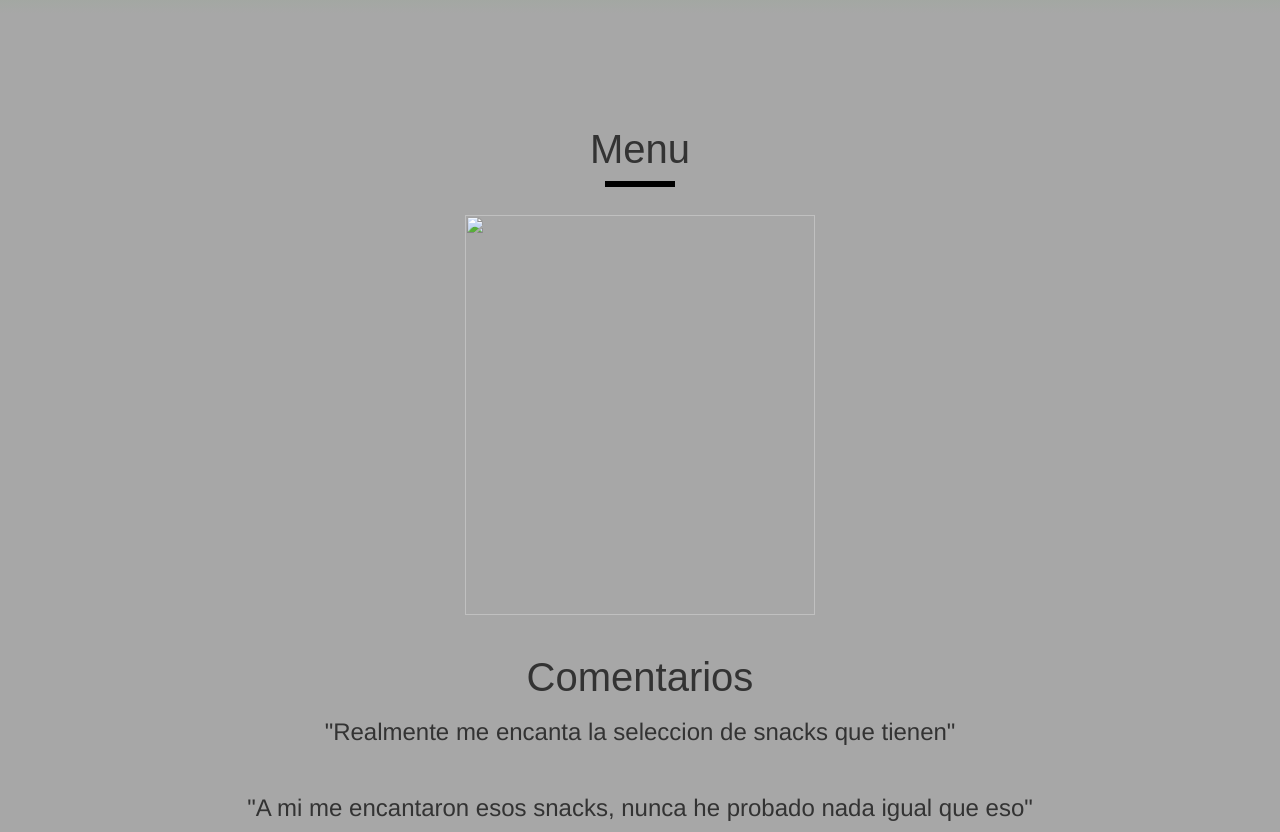
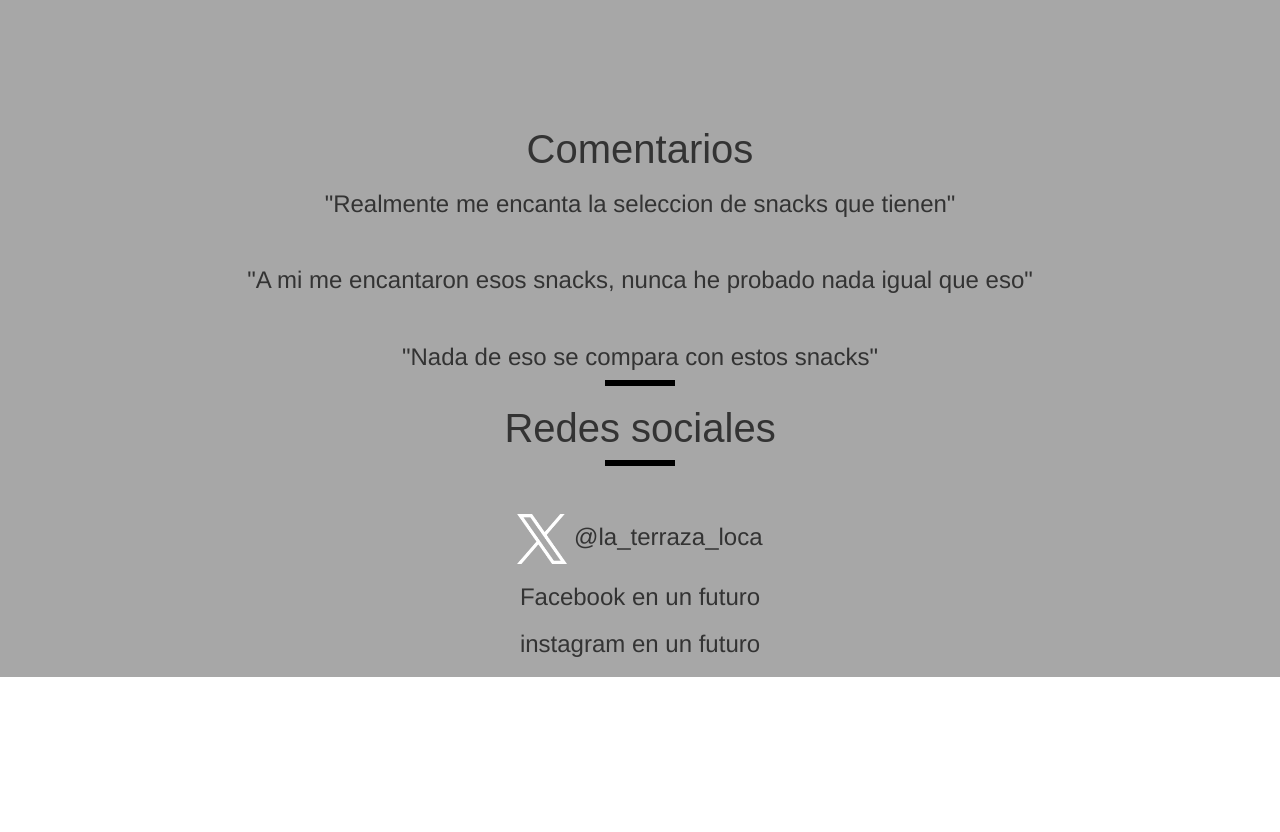
Before and after one commit to ilovecatsdeveloping/la-terraza-loca3, a plain HTML site: page index.html in a window 1280 px wide. Shown: the part 628-1460 px from the top of the page. After the commit the page ends 1305 px from the top, so only its background shows below. Drawn offline with nearby package versions, Linux system fonts and the light colour scheme.

Commit message:
Update index.html
No habia archivo Menu.png removi la seccion

```diff
--- a/index.html
+++ b/index.html
@@ -65,16 +65,6 @@
 
     </section>
 
-    <section id="videos">
-        <h1>Menu</h1>
-        <div class="line"></div>
-        <br>
-        <img src="Menu.png" height="400px" width="350x">
-        <br>
-        <br>
-
-
-    </section>
     <section id="work">
         <h1>Comentarios</h1>
         <h3>"Realmente me encanta la seleccion de snacks que tienen" </h3>
```
